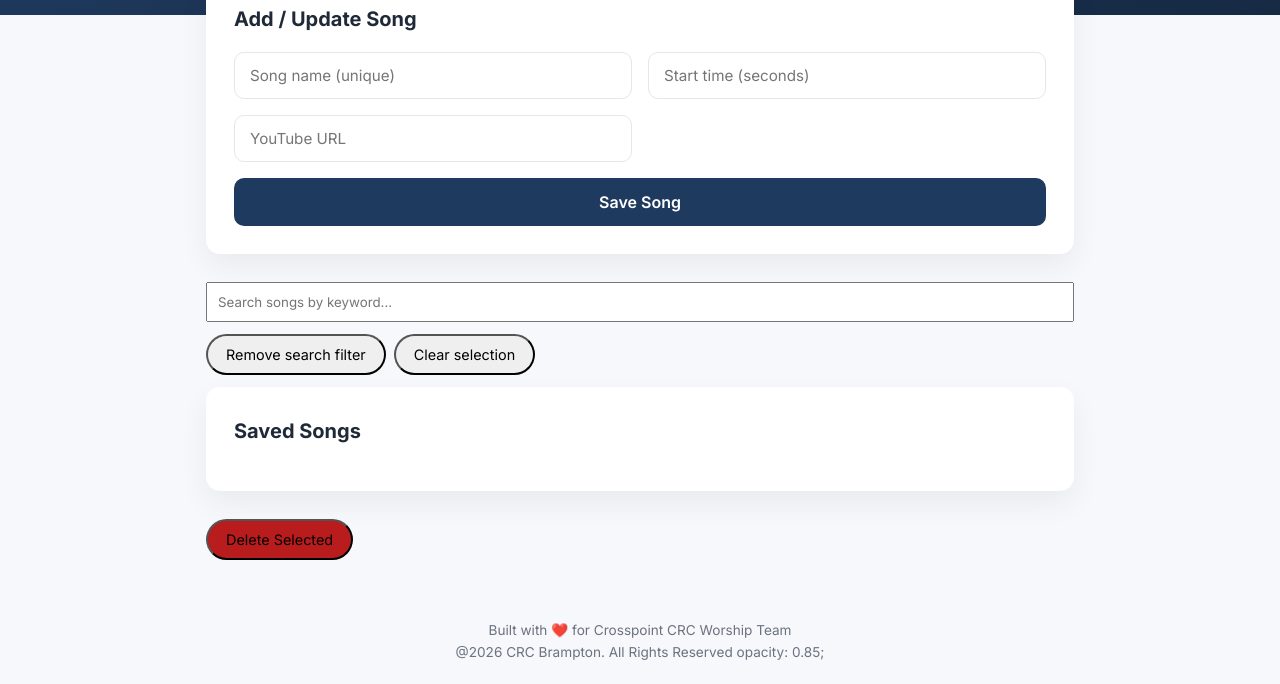
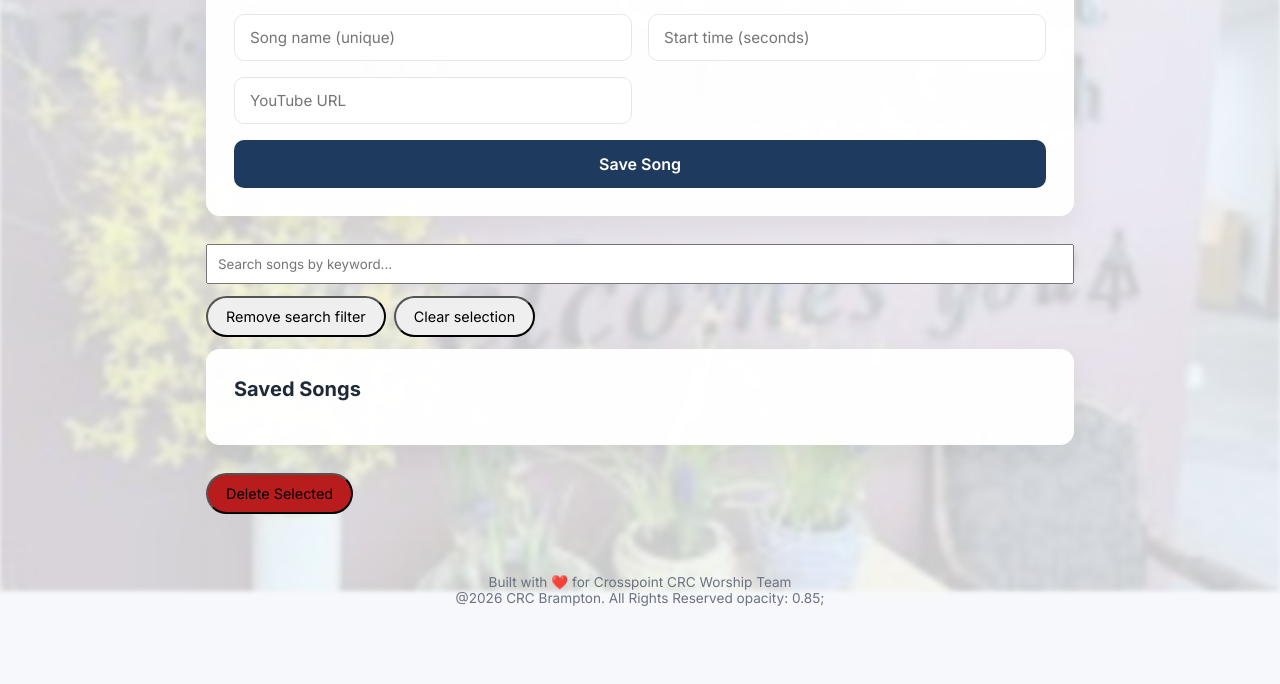
Before and after one commit to Jeyaselvan1984/songtracker, a website: page public/index.html in a window 1280 px wide. Shown: the part 209-893 px from the top of the page. After the commit the page ends 835 px from the top, so only its background shows below. Drawn offline with Linux system fonts and the light colour scheme; no server answers.

Commit message:
Update index.html

```diff
--- a/public/index.html
+++ b/public/index.html
@@ -9,9 +9,27 @@
   <link href="https://fonts.googleapis.com/css2?family=Inter:wght@400;600;700&display=swap" rel="stylesheet">
 
   <style>
-    body {
-  line-height: 1.6;
+ body {
+  position: relative;
+  background-color: var(--bg);
+  color: var(--text);
+  overflow-x: hidden;
 }
+
+body::before {
+  content: "";
+  position: fixed;
+  inset: 0;
+  background-image: url("background.jpeg");
+  background-size: cover;
+  background-position: center;
+  background-repeat: no-repeat;
+
+  opacity: 0.18;              /* translucency level */
+  filter: blur(2px);          /* softens visual noise */
+  z-index: -1;
+}
+
 
 .container {
   animation: fadeIn 0.4s ease-out;
@@ -29,7 +47,7 @@
 }
 
     .app-header {
-
+  backdrop-filter: blur(4px);
 background: linear-gradient(
     135deg,
     var(--primary),
@@ -106,7 +124,11 @@ display: flex;
     }
 
    .card {
-  background: var(--card);
+
+background: rgba(255, 255, 255, 0.96);
+  backdrop-filter: blur(2px);
+
+ // background: var(--card);
   border-radius: 14px;
   padding: 28px;
   box-shadow: 0 12px 30px rgba(0,0,0,0.06);
```
